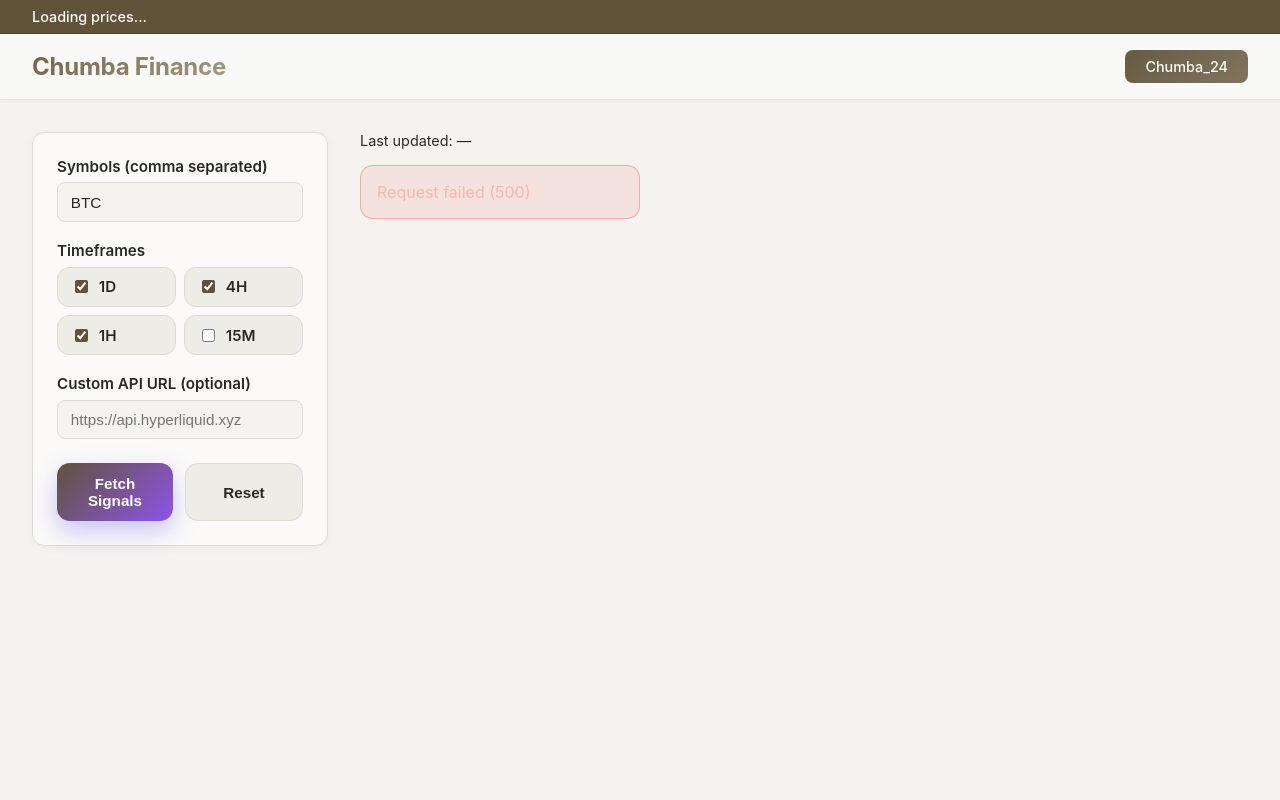
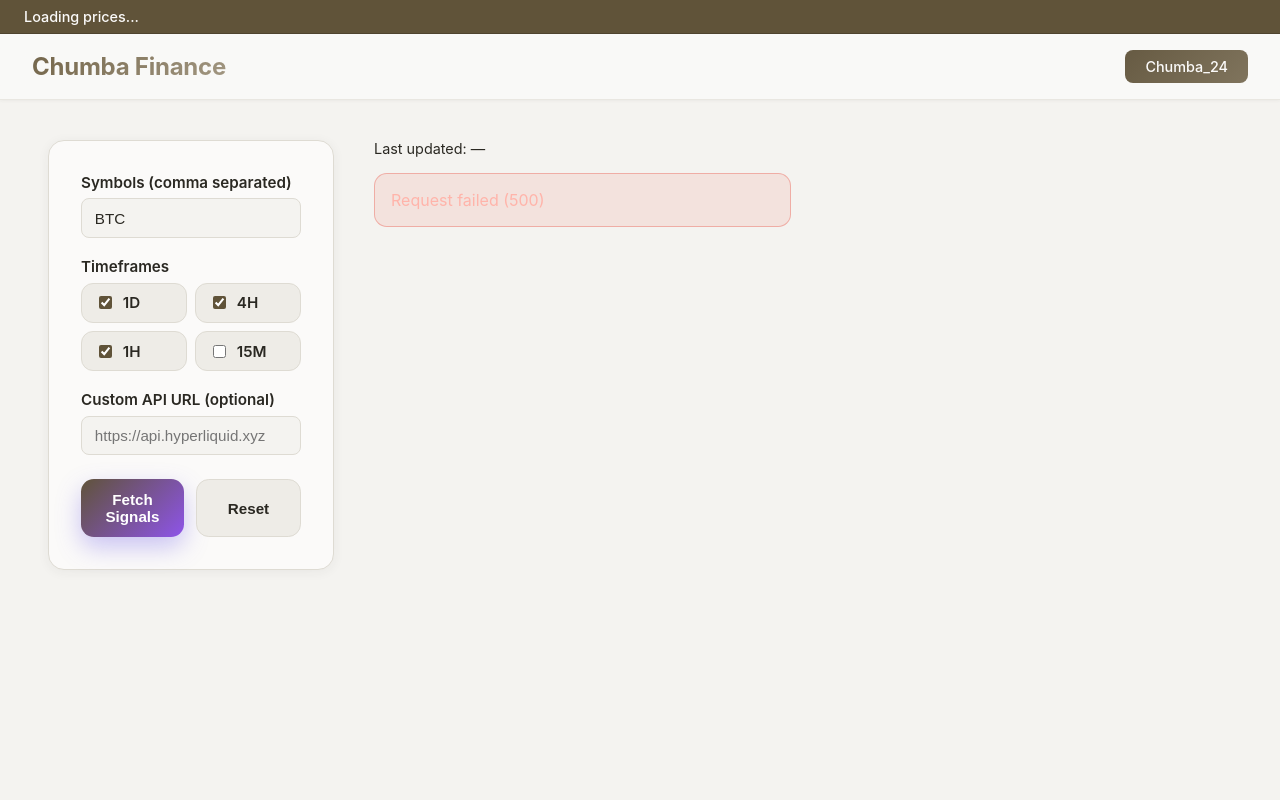
Before and after one commit to chumbacash/hyperliquid-signals, a FastAPI app: page / in a window 1280 px wide. Run offline with FastAPI, Linux system fonts and the light colour scheme.

Commit message:
update folders

```diff
--- a/static/styles.css
+++ b/static/css/styles.css
@@ -65,7 +65,7 @@
     display: inline-flex;
     align-items: center;
     gap: 0.5rem;
-    padding: 0 2rem;
+    padding: 0 1.5rem;
     font-size: 0.9rem;
     font-weight: 500;
 }
@@ -87,23 +87,7 @@
     min-width: 80px;
 }
 
-.ticker-change {
-    font-size: 0.85rem;
-    font-weight: 600;
-    min-width: 60px;
-}
-
-.ticker-change.positive {
-    color: hsl(145, 80%, 75%);
-}
-
-.ticker-change.negative {
-    color: hsl(5, 80%, 75%);
-}
-
-.ticker-change.neutral {
-    color: hsla(var(--hue), 20%, 80%, 0.7);
-}
+/* Price change removed for cleaner look */
 
 @keyframes scroll {
     0% {
@@ -139,12 +123,10 @@
 .twitter-button {
     padding: 0.5rem 1.25rem;
     border-radius: 8px;
-    background: linear-gradient(
-        135deg,
-        hsl(var(--hue), 25%, 25%),
-        hsl(var(--hue), 20%, 35%),
-        hsl(var(--hue), 15%, 45%)
-    );
+    background: linear-gradient(135deg,
+            hsl(var(--hue), 25%, 25%),
+            hsl(var(--hue), 20%, 35%),
+            hsl(var(--hue), 15%, 45%));
     background-size: 200% 200%;
     animation: gradientMove 5s ease infinite;
     color: var(--surface);
@@ -169,12 +151,10 @@
     font-size: 1.5rem;
     font-weight: 700;
     letter-spacing: -0.01em;
-    background: linear-gradient(
-        135deg,
-        hsl(var(--hue), 25%, 20%),
-        hsl(var(--hue), 20%, 40%),
-        hsl(var(--hue), 15%, 60%)
-    );
+    background: linear-gradient(135deg,
+            hsl(var(--hue), 25%, 20%),
+            hsl(var(--hue), 20%, 40%),
+            hsl(var(--hue), 15%, 60%));
     background-size: 200% 200%;
     background-clip: text;
     -webkit-background-clip: text;
@@ -183,9 +163,12 @@
 }
 
 @keyframes gradientMove {
-    0%, 100% {
+
+    0%,
+    100% {
         background-position: 0% 50%;
     }
+
     50% {
         background-position: 100% 50%;
     }
@@ -197,10 +180,13 @@
 
 .layout {
     display: grid;
-    grid-template-columns: minmax(260px, 1fr) 3fr;
-    gap: 2rem;
-    padding: 2rem;
+    grid-template-columns: minmax(280px, 1fr) 3fr;
+    gap: 2.5rem;
+    padding: 2.5rem 3rem;
     flex: 1;
+    max-width: 1600px;
+    margin: 0 auto;
+    width: 100%;
 }
 
 @media (max-width: 900px) {
@@ -212,13 +198,13 @@
 
 .controls {
     background: var(--surface);
-    border-radius: 12px;
-    padding: 1.5rem;
+    border-radius: 16px;
+    padding: 2rem;
     border: 1px solid var(--border);
     position: sticky;
-    top: 1.5rem;
+    top: 6.5rem;
     height: fit-content;
-    box-shadow: 0 2px 8px hsla(var(--hue), 10%, 20%, 0.04);
+    box-shadow: 0 2px 12px hsla(var(--hue), 10%, 20%, 0.06);
 }
 
 .field {
--- /dev/null
+++ b/static/js/app.js
@@ -0,0 +1,17 @@
+/**
+ * Main Application Entry Point
+ * Initializes all components
+ */
+
+import { initHeader } from './components/header.js';
+import { initTicker } from './components/ticker.js';
+import { initSignals } from './components/signals.js';
+
+window.addEventListener("DOMContentLoaded", () => {
+    // Initialize all components
+    initHeader();
+    initTicker();
+    initSignals();
+
+    console.log('✓ Chumba Finance initialized');
+});
--- /dev/null
+++ b/static/js/components/header.js
@@ -0,0 +1,21 @@
+/**
+ * Header Component
+ * Handles header scroll effects and animations
+ */
+
+export function initHeader() {
+    const header = document.querySelector('.header');
+    let lastScroll = 0;
+
+    window.addEventListener('scroll', () => {
+        const currentScroll = window.pageYOffset;
+
+        if (currentScroll > 50) {
+            header.classList.add('scrolled');
+        } else {
+            header.classList.remove('scrolled');
+        }
+
+        lastScroll = currentScroll;
+    });
+}
--- a/static/app.js
+++ b/static/js/components/signals.js
@@ -1,3 +1,8 @@
+/**
+ * Signals Component
+ * Handles fetching and displaying trading signals
+ */
+
 const form = document.getElementById("query-form");
 const resultsContainer = document.getElementById("results-container");
 const lastUpdated = document.getElementById("last-updated");
@@ -5,7 +10,6 @@
 const cardTemplate = document.getElementById("card-template");
 
 const DEFAULT_TIMEFRAMES = window.DEFAULT_TIMEFRAMES ?? ["1d", "4h", "1h", "15m"];
-
 const HYPERLIQUID_COIN_IMAGE_BASE = "https://app.hyperliquid.xyz/coins";
 
 function getCoinImageUrl(symbol) {
@@ -204,6 +208,7 @@
         .forEach((checkbox) => (checkbox.checked = DEFAULT_TIMEFRAMES.includes(checkbox.value)));
 }
 
+export function initSignals() {
     form.addEventListener("submit", (event) => {
         event.preventDefault();
         fetchSignals();
@@ -215,152 +220,6 @@
         lastUpdated.textContent = "Awaiting data…";
     });
 
-// Price Ticker
-const tickerContent = document.getElementById("ticker-content");
-const TICKER_SYMBOLS = ["BTC", "ETH", "SOL", "ARB", "AVAX", "MATIC", "DOGE", "XRP", "ADA", "DOT"];
-let baselinePrices = {}; // 5-minute baseline for comparison
-let currentPrices = {};
-let isFirstLoad = true;
-
-function getCoinLogoUrl(symbol) {
-    return `https://app.hyperliquid.xyz/coins/${symbol.toUpperCase()}.svg`;
+    // Initial fetch
+    fetchSignals();
 }
-
-async function fetchPrices() {
-    try {
-        const response = await fetch("https://api.hyperliquid.xyz/info", {
-            method: "POST",
-            headers: { "Content-Type": "application/json" },
-            body: JSON.stringify({ type: "allMids" })
-        });
-
-        if (!response.ok) return null;
-
-        const data = await response.json();
-        return data;
-    } catch (error) {
-        console.error("Failed to fetch prices:", error);
-        return null;
-    }
-}
-
-function formatPrice(priceNum) {
-    if (priceNum >= 1000) {
-        return priceNum.toLocaleString(undefined, { minimumFractionDigits: 2, maximumFractionDigits: 2 });
-    } else if (priceNum >= 1) {
-        return priceNum.toFixed(4);
-    } else {
-        return priceNum.toFixed(6);
-    }
-}
-
-function getPriceChange(symbol, currentPrice) {
-    if (!baselinePrices[symbol]) {
-        return { change: 0, direction: 'neutral' };
-    }
-
-    const baseline = parseFloat(baselinePrices[symbol]);
-    const current = parseFloat(currentPrice);
-    const changePercent = ((current - baseline) / baseline) * 100;
-
-    return {
-        change: changePercent,
-        direction: changePercent > 0.01 ? 'positive' : changePercent < -0.01 ? 'negative' : 'neutral'
-    };
-}
-
-function updateTickerContent(prices) {
-    if (!prices) return;
-
-    const items = TICKER_SYMBOLS.map(symbol => {
-        const price = prices[symbol];
-        if (!price) return "";
-
-        const priceNum = parseFloat(price);
-        const formatted = formatPrice(priceNum);
-        const { change, direction } = getPriceChange(symbol, price);
-
-        // Only show change if we have baseline price data
-        const changeHtml = baselinePrices[symbol] && Math.abs(change) > 0.01
-            ? `<span class="ticker-change ${direction}">${change > 0 ? '+' : ''}${change.toFixed(2)}%</span>`
-            : '';
-
-        return `
-            <span class="ticker-item">
-                <img class="ticker-logo" src="${getCoinLogoUrl(symbol)}" alt="${symbol}" onerror="this.style.display='none'">
-                <span class="ticker-symbol">${symbol}</span>
-                <span class="ticker-price">$${formatted}</span>
-                ${changeHtml}
-            </span>
-        `;
-    }).filter(Boolean).join("");
-
-    // Update content without restarting animation
-    const wasScrolling = tickerContent.classList.contains('scrolling');
-    if (wasScrolling) {
-        tickerContent.classList.remove('scrolling');
-    }
-
-    // Duplicate content for seamless loop
-    tickerContent.innerHTML = items + items;
-
-    // Restart animation on next frame
-    if (wasScrolling || isFirstLoad) {
-        requestAnimationFrame(() => {
-            tickerContent.classList.add('scrolling');
-            isFirstLoad = false;
-        });
-    }
-}
-
-async function updateTicker() {
-    const prices = await fetchPrices();
-    if (!prices) return;
-
-    // Store current prices
-    TICKER_SYMBOLS.forEach(symbol => {
-        if (prices[symbol]) {
-            currentPrices[symbol] = prices[symbol];
-        }
-    });
-
-    updateTickerContent(prices);
-}
-
-async function initTicker() {
-    // Initial fetch
-    await updateTicker();
-
-    // Set baseline prices (for 5-minute comparison)
-    baselinePrices = { ...currentPrices };
-
-    // Update prices every 3 seconds
-    setInterval(updateTicker, 3000);
-
-    // Reset baseline every 5 minutes
-    setInterval(() => {
-        baselinePrices = { ...currentPrices };
-        console.log('Baseline prices updated for 5-minute comparison');
-    }, 5 * 60 * 1000);
-}
-
-// Header scroll effect
-const header = document.querySelector('.header');
-let lastScroll = 0;
-
-window.addEventListener('scroll', () => {
-    const currentScroll = window.pageYOffset;
-
-    if (currentScroll > 50) {
-        header.classList.add('scrolled');
-    } else {
-        header.classList.remove('scrolled');
-    }
-
-    lastScroll = currentScroll;
-});
-
-window.addEventListener("DOMContentLoaded", () => {
-    initTicker();
-    fetchSignals();
-});
--- /dev/null
+++ b/static/js/components/ticker.js
@@ -0,0 +1,125 @@
+/**
+ * Price Ticker Component
+ * Displays live cryptocurrency prices with 5-minute baseline comparison
+ */
+
+const tickerContent = document.getElementById("ticker-content");
+const TICKER_SYMBOLS = ["BTC", "ETH", "SOL", "HYPE", "XRP", "ASTER", "PUMP", "ZEC", "ADA", "BNB", "MET", "WIF", "JUP"];
+let baselinePrices = {}; // 5-minute baseline for comparison
+let currentPrices = {};
+let isFirstLoad = true;
+
+function getCoinLogoUrl(symbol) {
+    return `https://app.hyperliquid.xyz/coins/${symbol.toUpperCase()}.svg`;
+}
+
+async function fetchPrices() {
+    try {
+        const response = await fetch("https://api.hyperliquid.xyz/info", {
+            method: "POST",
+            headers: { "Content-Type": "application/json" },
+            body: JSON.stringify({ type: "allMids" })
+        });
+
+        if (!response.ok) return null;
+
+        const data = await response.json();
+        return data;
+    } catch (error) {
+        console.error("Failed to fetch prices:", error);
+        return null;
+    }
+}
+
+function formatPrice(priceNum) {
+    if (priceNum >= 1000) {
+        return priceNum.toLocaleString(undefined, { minimumFractionDigits: 2, maximumFractionDigits: 2 });
+    } else if (priceNum >= 1) {
+        return priceNum.toFixed(4);
+    } else {
+        return priceNum.toFixed(6);
+    }
+}
+
+function getPriceChange(symbol, currentPrice) {
+    if (!baselinePrices[symbol]) {
+        return { change: 0, direction: 'neutral' };
+    }
+
+    const baseline = parseFloat(baselinePrices[symbol]);
+    const current = parseFloat(currentPrice);
+    const changePercent = ((current - baseline) / baseline) * 100;
+
+    return {
+        change: changePercent,
+        direction: changePercent > 0.01 ? 'positive' : changePercent < -0.01 ? 'negative' : 'neutral'
+    };
+}
+
+function updateTickerContent(prices) {
+    if (!prices) return;
+
+    const items = TICKER_SYMBOLS.map(symbol => {
+        const price = prices[symbol];
+        if (!price) return "";
+
+        const priceNum = parseFloat(price);
+        const formatted = formatPrice(priceNum);
+
+        return `
+            <span class="ticker-item">
+                <img class="ticker-logo" src="${getCoinLogoUrl(symbol)}" alt="${symbol}" onerror="this.style.display='none'">
+                <span class="ticker-symbol">${symbol}</span>
+                <span class="ticker-price">$${formatted}</span>
+            </span>
+        `;
+    }).filter(Boolean).join("");
+
+    // Update content without restarting animation
+    const wasScrolling = tickerContent.classList.contains('scrolling');
+    if (wasScrolling) {
+        tickerContent.classList.remove('scrolling');
+    }
+
+    // Duplicate content for seamless loop
+    tickerContent.innerHTML = items + items;
+
+    // Restart animation on next frame
+    if (wasScrolling || isFirstLoad) {
+        requestAnimationFrame(() => {
+            tickerContent.classList.add('scrolling');
+            isFirstLoad = false;
+        });
+    }
+}
+
+async function updateTicker() {
+    const prices = await fetchPrices();
+    if (!prices) return;
+
+    // Store current prices
+    TICKER_SYMBOLS.forEach(symbol => {
+        if (prices[symbol]) {
+            currentPrices[symbol] = prices[symbol];
+        }
+    });
+
+    updateTickerContent(prices);
+}
+
+export async function initTicker() {
+    // Initial fetch
+    await updateTicker();
+
+    // Set baseline prices (for 5-minute comparison)
+    baselinePrices = { ...currentPrices };
+
+    // Update prices every 3 seconds
+    setInterval(updateTicker, 3000);
+
+    // Reset baseline every 5 minutes
+    setInterval(() => {
+        baselinePrices = { ...currentPrices };
+        console.log('Baseline prices updated for 5-minute comparison');
+    }, 5 * 60 * 1000);
+}
--- /dev/null
+++ b/templates/components/header.html
@@ -0,0 +1,14 @@
+<div class="price-ticker">
+    <div class="ticker-content" id="ticker-content">
+        <span class="ticker-item">Loading prices...</span>
+    </div>
+</div>
+
+<header class="header">
+    <div class="branding">
+        <h1>Chumba Finance</h1>
+    </div>
+    <a href="https://x.com/Chumba_24" target="_blank" rel="noopener noreferrer" class="twitter-button">
+        Chumba_24
+    </a>
+</header>
--- a/templates/index.html
+++ b/templates/index.html
@@ -4,23 +4,10 @@
     <meta charset="UTF-8" />
     <meta name="viewport" content="width=device-width, initial-scale=1.0" />
     <title>Chumba Finance Signals Dashboard</title>
-    <link rel="stylesheet" href="{{ url_for('static', path='/styles.css') }}" />
+    <link rel="stylesheet" href="{{ url_for('static', path='/css/styles.css') }}" />
 </head>
 <body>
-    <div class="price-ticker">
-        <div class="ticker-content" id="ticker-content">
-            <span class="ticker-item">Loading prices...</span>
-        </div>
-    </div>
-
-    <header class="header">
-        <div class="branding">
-            <h1>Chumba Finance</h1>
-        </div>
-        <a href="https://x.com/Chumba_24" target="_blank" rel="noopener noreferrer" class="twitter-button">
-            Chumba_24
-        </a>
-    </header>
+    {% include 'components/header.html' %}
 
     <main class="layout">
         <section class="controls">
@@ -105,6 +92,6 @@
         window.DEFAULT_SYMBOLS = {{ default_symbols_list | tojson }};
         window.DEFAULT_TIMEFRAMES = {{ default_timeframes | tojson }};
     </script>
-    <script type="module" src="{{ url_for('static', path='/app.js') }}"></script>
+    <script type="module" src="{{ url_for('static', path='/js/app.js') }}"></script>
 </body>
 </html>
```
Lines whose indentation alone changed are shown as unchanged.
